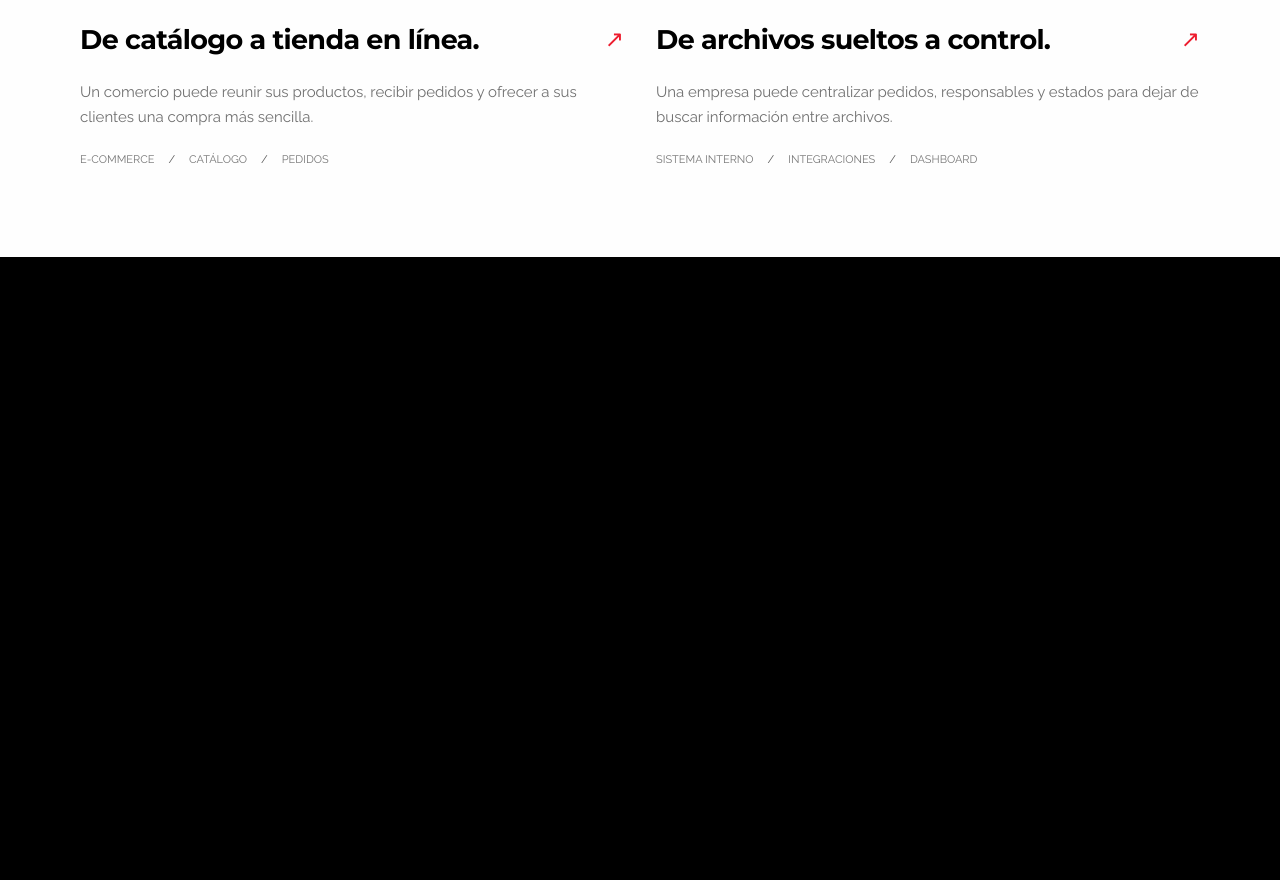
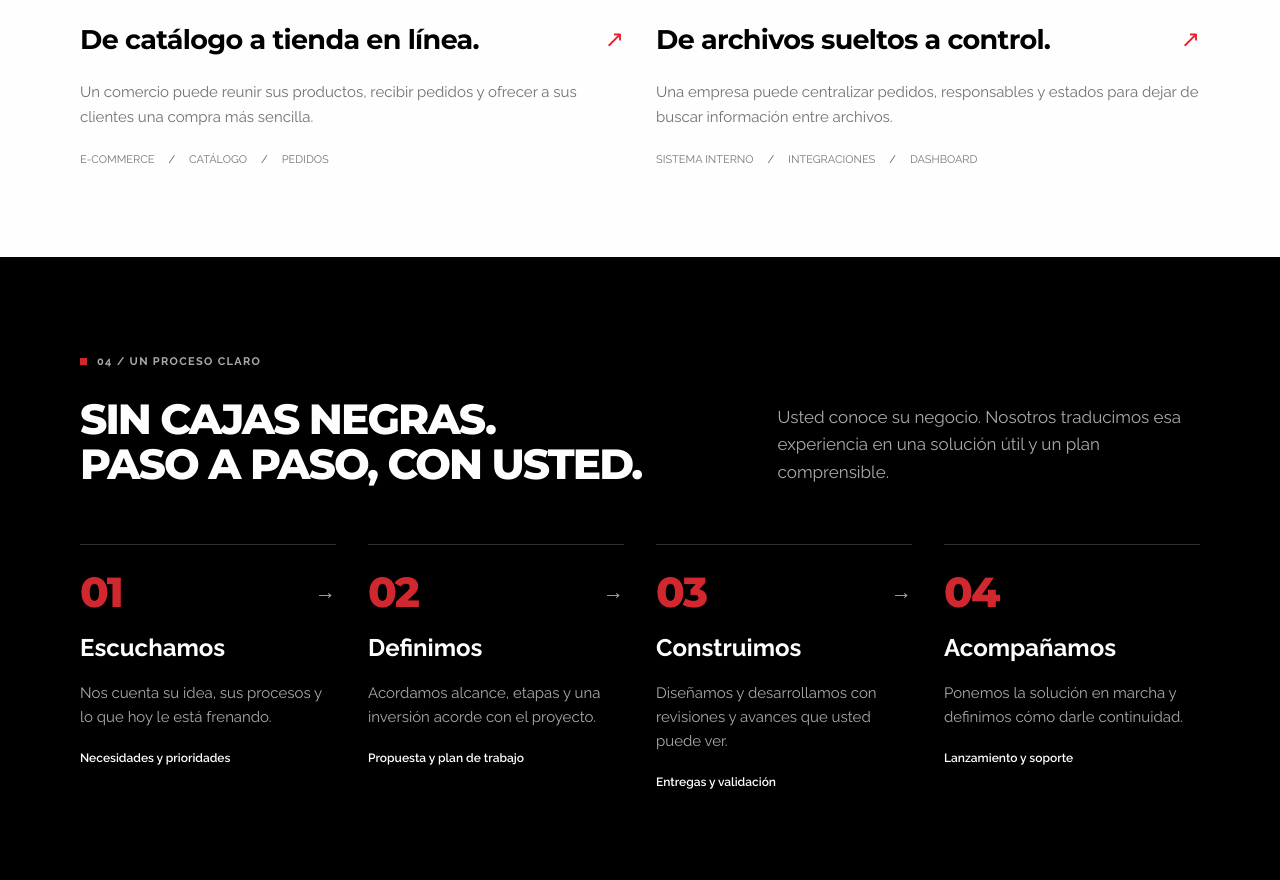
Before and after one commit to ZTS-Company/ZTS-Company, an Astro site: page / in a window 1280 px wide. Shown: the part 2929-3809 px from the top of the page. Before the commit the page ends 3186 px from the top, so only its background shows below. Built offline with nearby package versions, Linux system fonts and the light colour scheme; Astro itself is replaced by a stand-in of ours.

Commit message:
feat: WorkProcess

```diff
--- a/src/data/home.ts
+++ b/src/data/home.ts
@@ -41,3 +41,10 @@ export const examples = [
     tags: ['SISTEMA INTERNO', 'INTEGRACIONES', 'DASHBOARD'],
   },
 ] as const;
+
+export const workSteps = [
+  { number: '01', title: 'Escuchamos', description: 'Nos cuenta su idea, sus procesos y lo que hoy le está frenando.', outcome: 'Necesidades y prioridades' },
+  { number: '02', title: 'Definimos', description: 'Acordamos alcance, etapas y una inversión acorde con el proyecto.', outcome: 'Propuesta y plan de trabajo' },
+  { number: '03', title: 'Construimos', description: 'Diseñamos y desarrollamos con revisiones y avances que usted puede ver.', outcome: 'Entregas y validación' },
+  { number: '04', title: 'Acompañamos', description: 'Ponemos la solución en marcha y definimos cómo darle continuidad.', outcome: 'Lanzamiento y soporte' },
+] as const;
--- a/src/pages/index.astro
+++ b/src/pages/index.astro
@@ -6,9 +6,10 @@ import WorkingPrinciples from '../sections/WorkingPrinciples.astro';
 import Services from '../sections/Services.astro';
 import Solutions from '../sections/Solutions.astro';
 import Examples from '../sections/Examples.astro';
+import WorkProcess from '../sections/WorkProcess.astro';
 ---
 
 <BaseLayout>
     <Navigation />
-    <main><HeroContent /><WorkingPrinciples /><Services /><Solutions /><Examples /></main>
+    <main><HeroContent /><WorkingPrinciples /><Services /><Solutions /><Examples /><WorkProcess /></main>
 </BaseLayout>
--- /dev/null
+++ b/src/sections/WorkProcess.astro
@@ -0,0 +1,48 @@
+---
+import { workSteps } from '../data/home';
+---
+
+<section class="process" id="como-trabajamos" aria-labelledby="process-title">
+  <div class="process__inner">
+    <header class="process__header">
+      <div>
+        <p class="process__eyebrow"><span></span>04 / UN PROCESO CLARO</p>
+        <h2 id="process-title">SIN CAJAS NEGRAS.<br />PASO A PASO, CON USTED.</h2>
+      </div>
+      <p class="process__intro">Usted conoce su negocio. Nosotros traducimos esa experiencia en una solución útil y un plan comprensible.</p>
+    </header>
+    <ol class="process__steps">
+      {workSteps.map((step, index) => (
+        <li class="process-step">
+          <div class="process-step__top">
+            <span class="process-step__number">{step.number}</span>
+            {index < workSteps.length - 1 && <span class="process-step__arrow" aria-hidden="true">→</span>}
+          </div>
+          <h3>{step.title}</h3>
+          <p class="process-step__description">{step.description}</p>
+          <p class="process-step__outcome">{step.outcome}</p>
+        </li>
+      ))}
+    </ol>
+  </div>
+</section>
+
+<style>
+  .process{background:#000;color:#fefefe;padding:96px var(--space-container-x) 88px}
+  .process__inner{max-width:1280px;margin-inline:auto}
+  .process__header{display:grid;grid-template-columns:1.2fr .8fr;align-items:end;gap:64px;margin-bottom:56px}
+  .process__eyebrow{display:flex;align-items:center;gap:10px;color:#aaa;font-size:11px;font-weight:700;letter-spacing:.12em;margin-bottom:26px}
+  .process__eyebrow span{width:7px;height:7px;background:var(--color-primary);display:inline-block}
+  .process h2{font-size:clamp(32px,3.3vw,48px);font-weight:900;letter-spacing:-.045em;line-height:1.08}
+  .process__intro{font-size:17px;line-height:1.6;color:#aaa;max-width:460px;padding-bottom:2px}
+  .process__steps{display:grid;grid-template-columns:repeat(4,minmax(0,1fr));gap:32px;list-style:none;padding:0;margin:0}
+  .process-step{border-top:1px solid #303030;padding-top:26px;min-width:0}
+  .process-step__top{display:flex;justify-content:space-between;align-items:center;margin-bottom:20px}
+  .process-step__number{font:800 42px/1 var(--font-display);letter-spacing:-.04em;color:var(--color-primary)}
+  .process-step__arrow{font-size:21px;color:#aaa}
+  .process-step h3{font:700 24px/1.25 var(--font-body);margin-bottom:18px}
+  .process-step__description{font-size:15px;line-height:1.6;color:#aaa;min-height:48px}
+  .process-step__outcome{font-size:12px;font-weight:600;color:#fff;margin-top:20px}
+  @media(max-width:900px){.process{padding-block:72px}.process__header{grid-template-columns:1fr;gap:22px}.process__steps{grid-template-columns:repeat(2,minmax(0,1fr));row-gap:36px}}
+  @media(max-width:560px){.process{padding-block:56px}.process__steps{grid-template-columns:1fr;gap:28px}.process-step__description{min-height:0}}
+</style>
```
Also changed, not shown: 1 other file.
